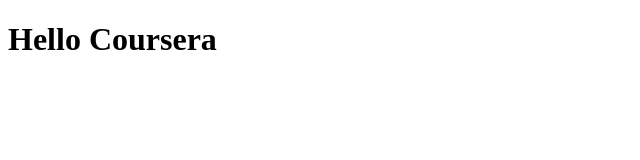
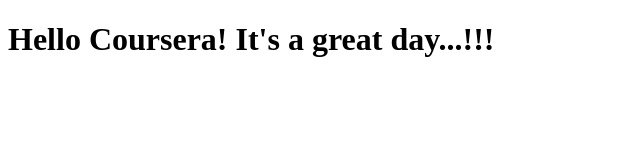
Before and after one commit to shahbazaldiablo/coursera-html-css-javascript, a plain HTML site: page site1/index.html in a window 1280 px wide. Shown: the whole page, without its empty margins (0-640 px from the left). Drawn offline with Linux system fonts and the light colour scheme.

Commit message:
Small Addition to page content

```diff
--- a/site1/index.html
+++ b/site1/index.html
@@ -1,9 +1,9 @@
 <!DOCTYPE html>
 <html>
 <head>
-	<title>Hello Coursera</title>
+	<title>Hello Coursera!</title>
 </head>
 <body>
-<h1>Hello Coursera</h1>
+<h1>Hello Coursera! It's a great day...!!!</h1>
 </body>
 </html>
```
